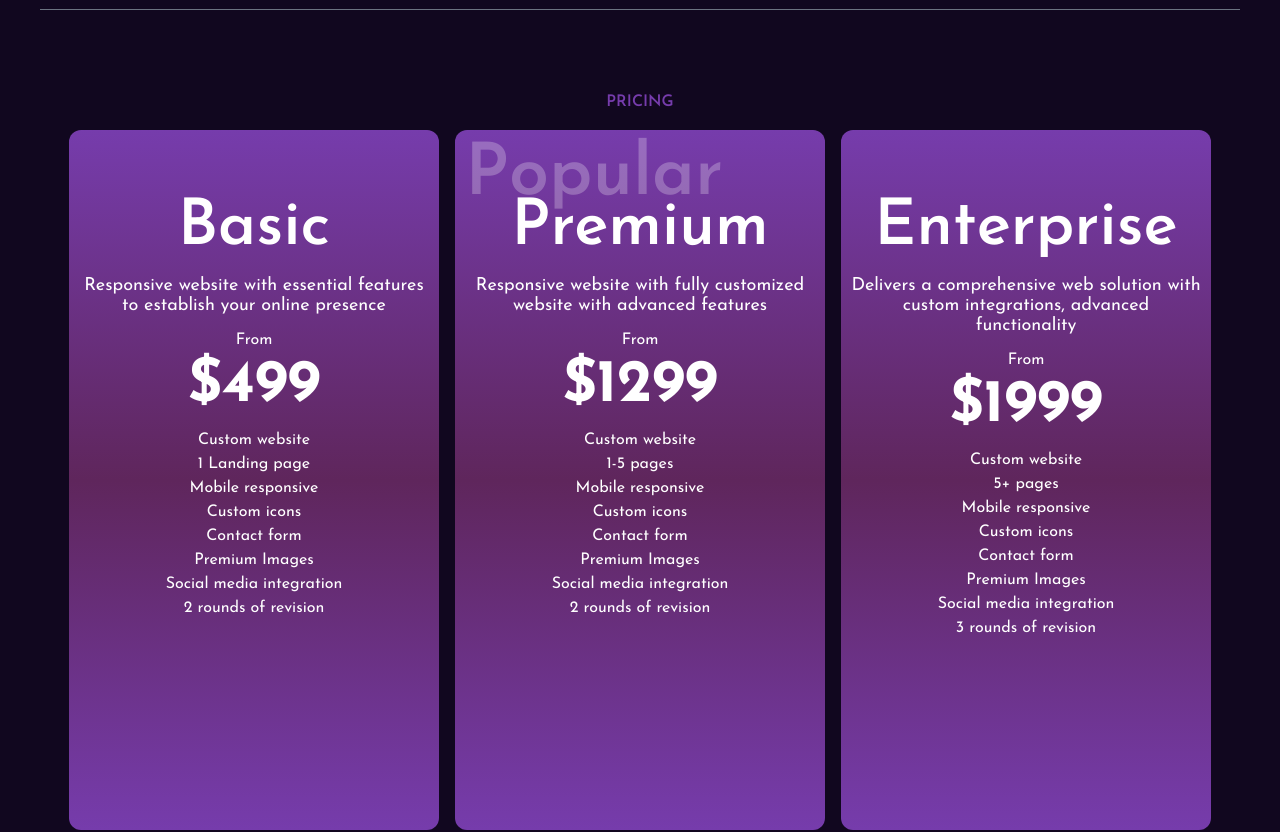
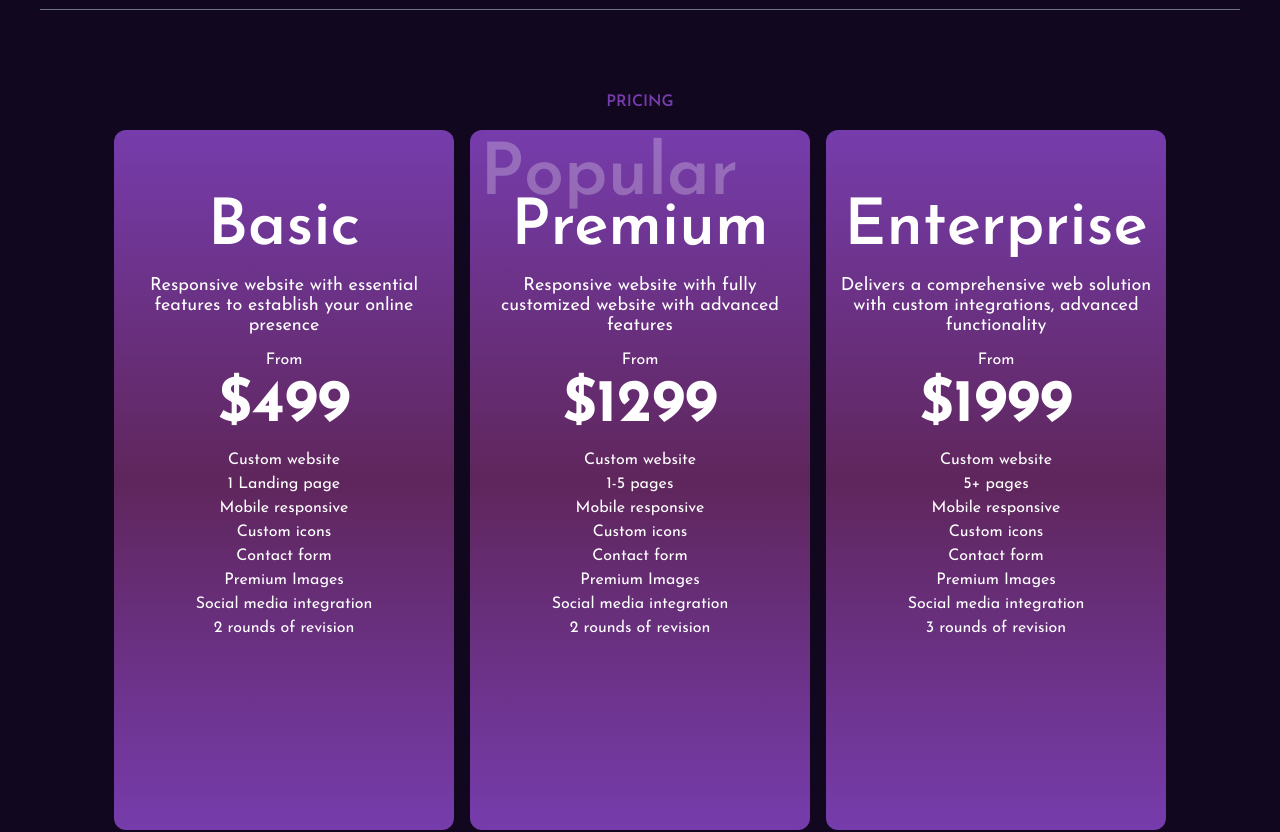
Before and after one commit to techocea/webizera, a Next.js app: page / in a window 1280 px wide. Shown: the part 1900-2732 px from the top of the page. Built offline with nearby package versions, Linux system fonts and the light colour scheme.

Commit message:
initaial changes

```diff
--- a/components/Pricing.tsx
+++ b/components/Pricing.tsx
@@ -39,7 +39,7 @@ type PriceCardProps = {
 
 function PriceCard({ category, description, price, points, cardIndex }: PriceCardProps) {
     return (
-        <div className="rounded-xl p-2.5 bg-gradient-to-b from-secondary via-[#5F265C] to-secondary h-[700px] max-w-[370px]">
+        <div className="rounded-xl p-2.5 bg-gradient-to-b from-secondary via-[#5F265C] to-secondary h-[700px] max-w-[340px]">
             {cardIndex === 1 ? <span className="text-7xl font-semibold opacity-25">Popular</span> : null}
             <div className={`flex flex-col gap-3  ${cardIndex === 1 ? "mt-[-2rem]" : "mt-10"}`}>
                 <div className="flex flex-col items-center justify-center text-center">
--- a/components/Services.tsx
+++ b/components/Services.tsx
@@ -47,7 +47,7 @@ type ServiceCardProps = {
 
 function ServiceCard({ image, title, description }: ServiceCardProps) {
     return (
-        <div className="flex flex-col gap-3 bg-secondary p-2.5 max-md:w-[350px] w-[295px]">
+        <div className="flex flex-col gap-3 bg-secondary p-2.5 max-md:w-[340px] w-[295px]">
             <span>
                 <Image src={image} alt={title} width={25} height={25} />
             </span>
```
